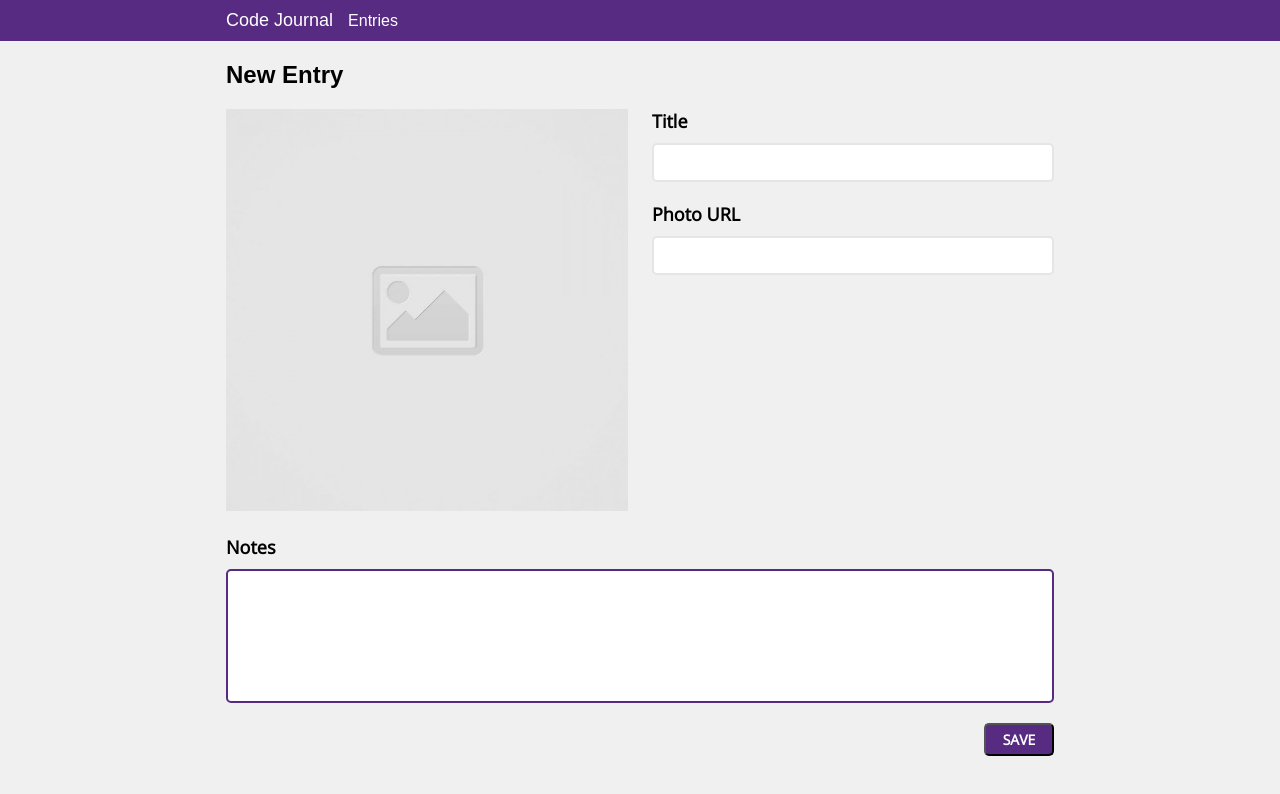
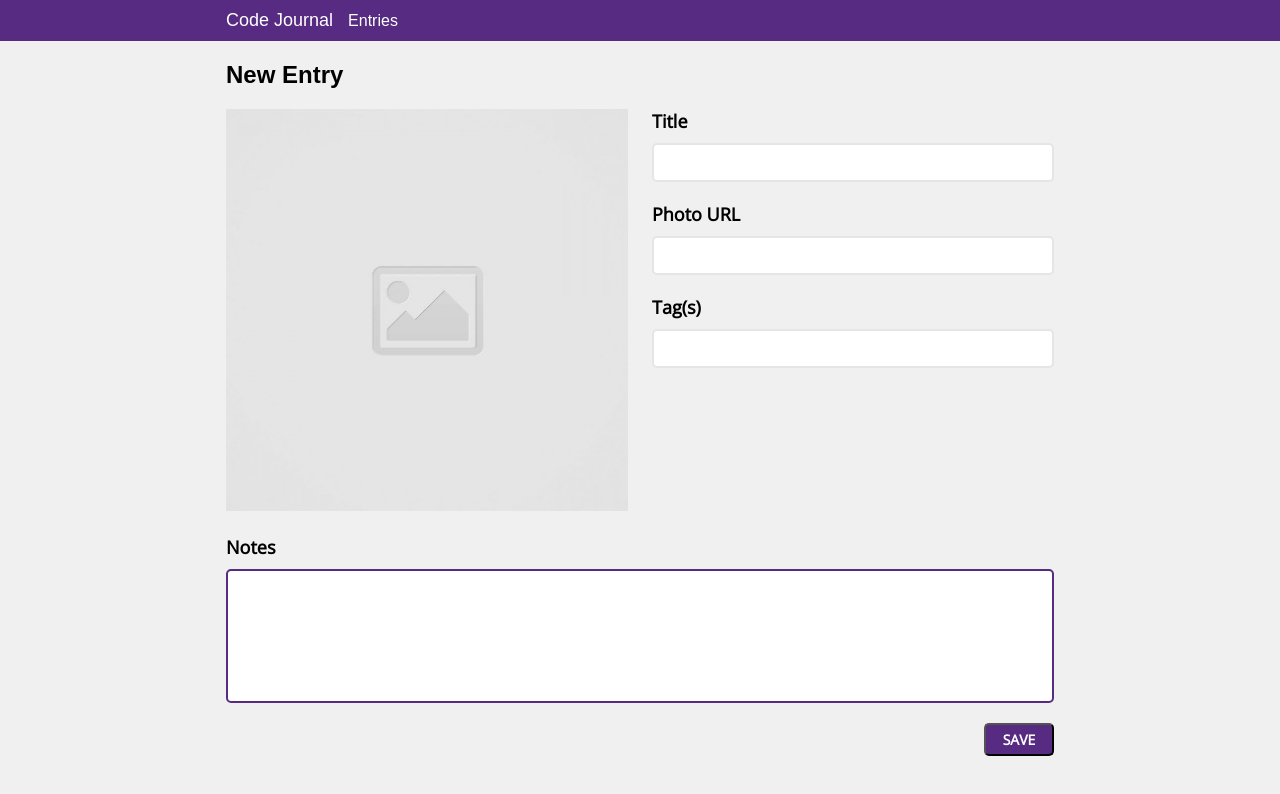
Before and after one commit to gino-hong/code-journal, a website: page index.html in a window 1280 px wide. Drawn offline with nearby package versions, Linux system fonts and the light colour scheme; a web font is replaced by a local one.

Commit message:
Added tags input field into the html skeleton.

```diff
--- a/index.html
+++ b/index.html
@@ -43,6 +43,8 @@
             <input class="mb20" type="text" id="title" name="title" required>
             <label class="mb10" for="photoUrl">Photo URL</label>
             <input class="mb20" type="url" id="photoUrl" name="photoUrl" required>
+            <label class="mb10" for="tag">Tag(s)</label>
+            <input class="mb20" type="text" id="tag" name="tag">
           </div>
         </div>
         <div class="row">
```
